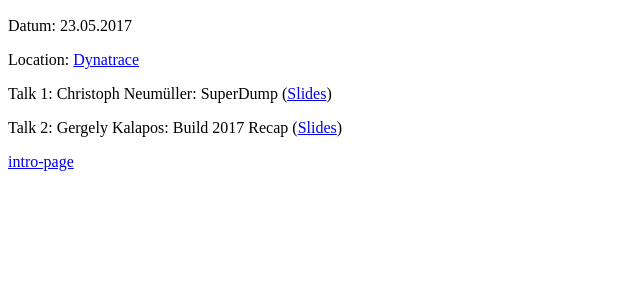
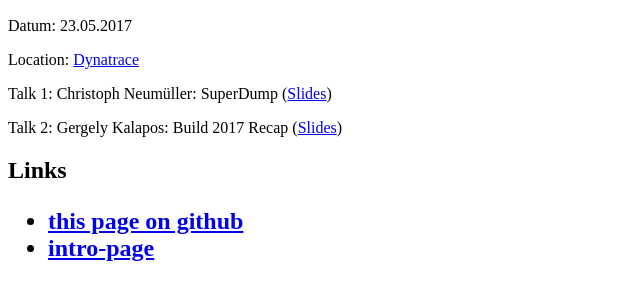
Before and after one commit to dotnetstammtisch/dotnetstammtisch.github.io, a plain HTML site: page index.html in a window 1280 px wide. Shown: the part 424-724 px from the top of the page, without its empty margins (0-640 px from the left). Drawn offline with Linux system fonts and the light colour scheme.

Commit message:
Update index.html

```diff
--- a/index.html
+++ b/index.html
@@ -25,6 +25,10 @@
 <p>Talk 1: Christoph Neumüller: SuperDump (<a href="https://www.slideshare.net/ChristophNeumller/large-scale-crash-dump-analysis-with-superdump">Slides</a>)</p>
 <p>Talk 2: Gergely Kalapos: Build 2017 Recap (<a href="https://onedrive.live.com/view.aspx?resid=B905280D056D6229!88349&ithint=file%2cpptx&app=PowerPoint&authkey=!AODVrZCfwqmXO0E">Slides</a>)</p>
 
-<a href="https://docs.google.com/presentation/d/1GVXNlJutGkuT_8ZxJs0XUU4PO1opBnmvN0vh75T83VQ">intro-page</a>
+    <h2>Links</a2>
+<ul>
+    <li><a href="https://github.com/dotnetstammtisch/dotnetstammtisch.github.io">this page on github</a></li>
+    <li><a href="https://docs.google.com/presentation/d/1GVXNlJutGkuT_8ZxJs0XUU4PO1opBnmvN0vh75T83VQ">intro-page</a></li>
+</ul>
 </body>
 </html>
```
